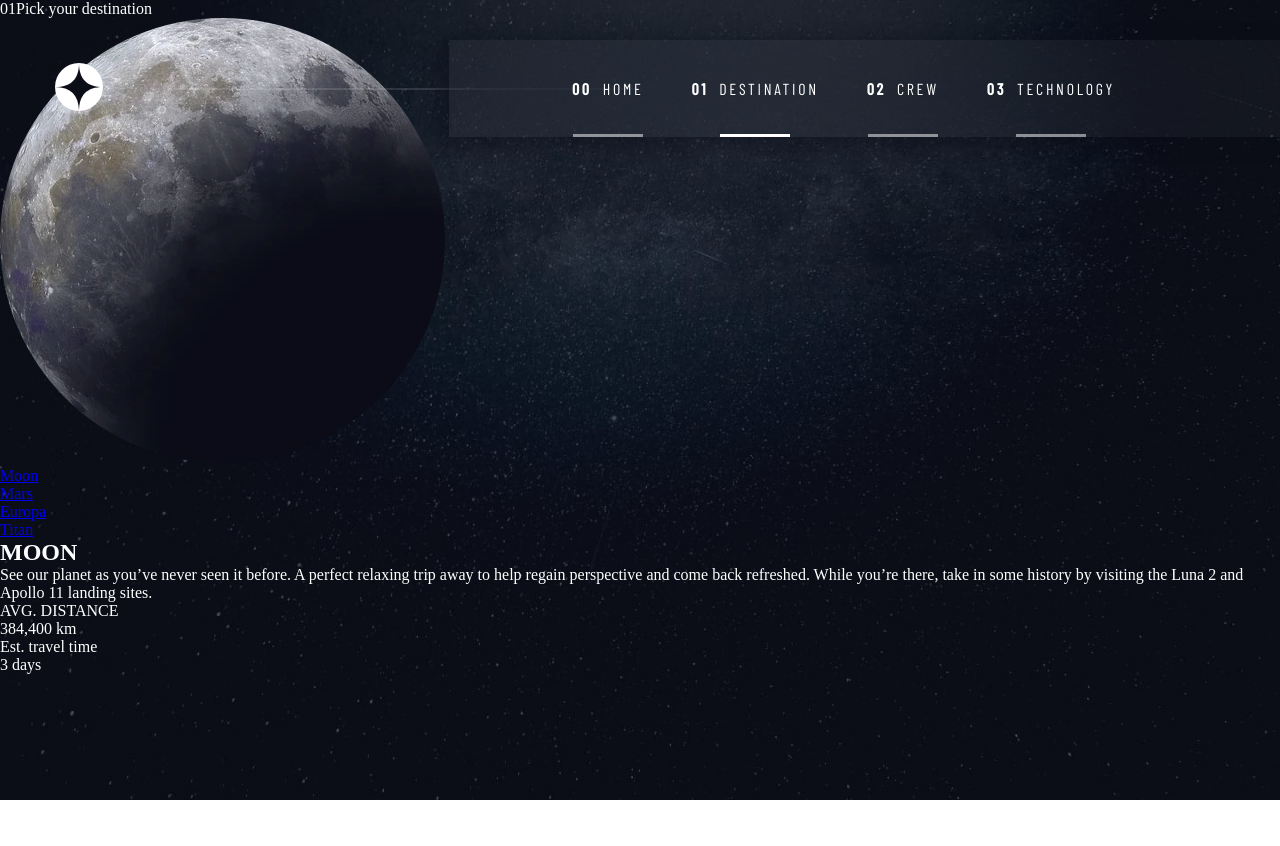
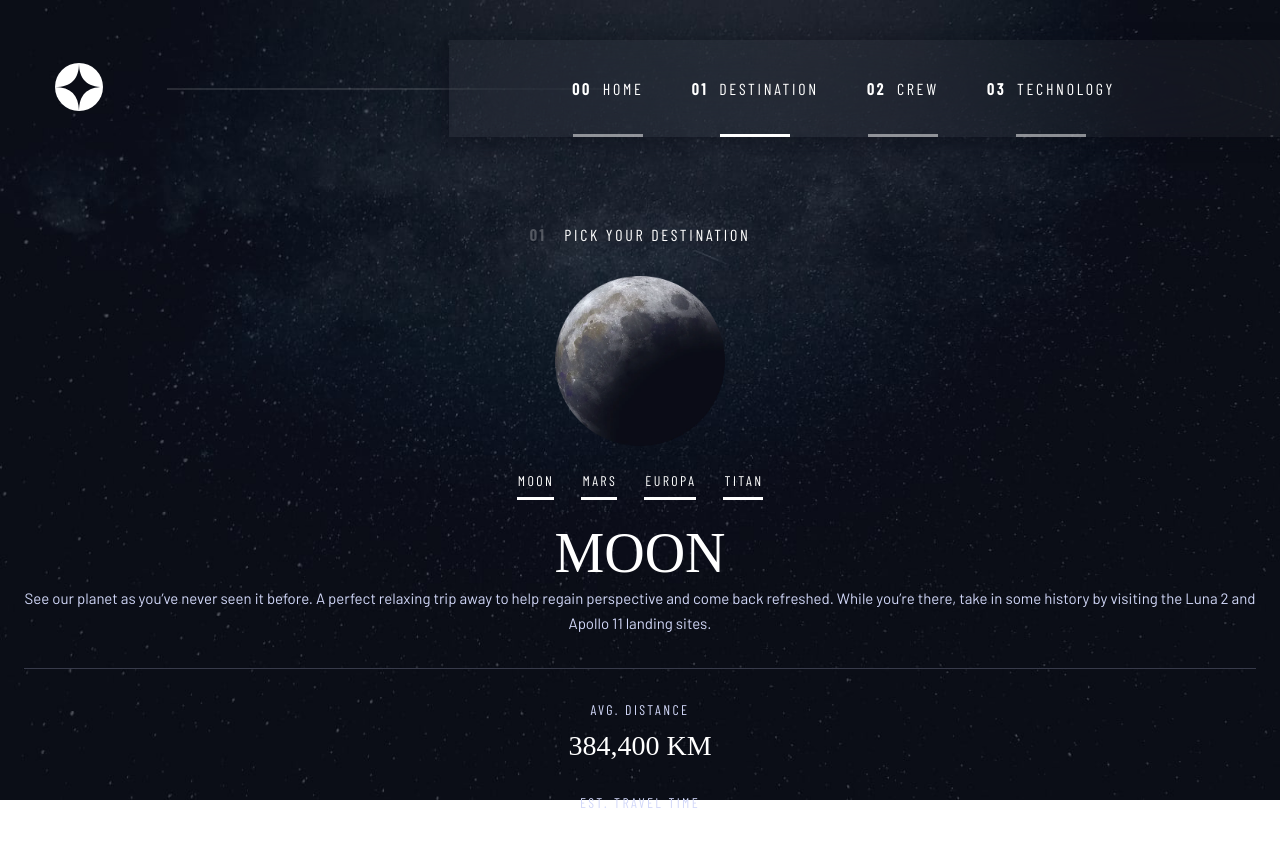
Before and after one commit to ionStici/space-tourism-website, a React (Create React App) app: page /destination in a window 1280 px wide. Shown: the top 846 px of the page. Before the commit the page ends 800 px from the top, so only its background shows below. Built offline with nearby package versions, Linux system fonts and the light colour scheme; a web font is replaced by a local one.

Commit message:
Add destination styles

```diff
--- a/src/components/Destinations.js
+++ b/src/components/Destinations.js
@@ -16,28 +16,48 @@ import titanPng from './../assets/destination/image-titan.png';
 import titanWebp from './../assets/destination/image-titan.webp';
 
 const Component = function (props) {
+    const setActiveLink = function ({ isActive }) {
+        const style = {
+            color: 'var(--color-white)',
+            borderBottom: '3px solid var(--color-white)',
+        };
+
+        if (isActive) return style;
+    };
+
     return (
-        <>
-            <div>
-                <p>
-                    <span>01</span>
-                    <span>Pick your destination</span>
+        <section className={styles.section}>
+            <div className={styles.bg}></div>
+            <div className={styles.planetWrapper}>
+                <p className={styles.title}>
+                    <span className={styles.titleNum}>01</span>
+                    <span className={styles.titleText}>
+                        Pick your destination
+                    </span>
                 </p>
 
-                <picture>
-                    <source srcSet={props.moonWebp} type="image/webp" />
-                    <source srcSet={props.moonPng} type="image/png" />
-                    <img src={props.moonPng} alt={props.name} />
-                </picture>
+                <div className={styles.imgWrapper}>
+                    <picture>
+                        <source srcSet={props.moonWebp} type="image/webp" />
+                        <source srcSet={props.moonPng} type="image/png" />
+                        <img
+                            className={styles.img}
+                            src={props.moonPng}
+                            alt={props.name}
+                        />
+                    </picture>
+                </div>
             </div>
 
-            <div>
-                <ul>
+            <div className={styles.contentWrapper}>
+                <ul className={styles.ul}>
                     {props.allPlanets.map(planet => {
                         return (
-                            <li key={planet}>
+                            <li className={styles.li} key={planet}>
                                 <NavLink
+                                    className={`${styles.link}`}
                                     to={`/destination/${planet.toLowerCase()}`}
+                                    style={props.moonTest}
                                 >
                                     {planet}
                                 </NavLink>
@@ -46,39 +66,63 @@ const Component = function (props) {
                     })}
                 </ul>
 
-                <h2>{props.name.toUpperCase()}</h2>
+                <h2 className={styles.h2}>{props.name.toUpperCase()}</h2>
 
-                <p>{props.description}</p>
+                <p className={styles.p}>{props.description}</p>
 
-                <div>
-                    <p>AVG. DISTANCE</p>
-                    <p>{props.distance}</p>
+                <div className={styles.distanceWrapper}>
+                    <p className={styles.heading}>AVG. DISTANCE</p>
+                    <p className={styles.res}>{props.distance}</p>
                 </div>
-                <div>
-                    <p>Est. travel time</p>
-                    <p>{props.travel}</p>
+                <div className={styles.travelWrapper}>
+                    <p className={styles.heading}>Est. travel time</p>
+                    <p className={styles.res}>{props.travel}</p>
                 </div>
             </div>
-        </>
+        </section>
     );
 };
 
 export const Destinations = function (props) {
     const navigate = useNavigate();
-    const goMoon = () => navigate('/destination/moon');
-    // const goMars = () => navigate('/destination/mars');
-    // const goEuropa = () => navigate('/destination/europa');
-    // const goTitan = () => navigate('/destination/titan');
+    const goDestinationPage = () => navigate('/destination');
 
+    const destination = useParams();
     const [data] = useState(info.destinations);
-    const [planets, setPlanets] = useState([]);
-    useEffect(() => setPlanets(data.map(planet => planet.name)), []);
-
     const [moon] = useState(data[0]);
     const [mars] = useState(data[1]);
     const [europa] = useState(data[2]);
     const [titan] = useState(data[3]);
-    const destination = useParams();
+    const [planets, setPlanets] = useState([]);
+    useEffect(() => setPlanets(data.map(planet => planet.name)), []);
+
+    const preventInexistentURL = function () {
+        if (
+            destination.planet !== 'moon' &&
+            destination.planet !== 'mars' &&
+            destination.planet !== 'europa' &&
+            destination.planet !== 'titan'
+        )
+            goDestinationPage();
+    };
+
+    useEffect(() => preventInexistentURL(), []);
+
+    console.log(window.location.pathname === '/destination');
+
+    const moonTest = function ({ isActive }) {
+        if (window.location.pathname === '/destination') {
+            return {
+                color: 'var(--color-white)',
+                borderBottom: '3px solid var(--color-white)',
+            };
+        } else if (isActive) {
+            return {
+                color: 'var(--color-white)',
+                borderBottom: '3px solid var(--color-white)',
+            };
+        }
+    };
 
     // if (destination.planet === 'moon') {
     //     return (
@@ -107,6 +151,7 @@ export const Destinations = function (props) {
                     description={mars.description}
                     distance={mars.distance}
                     travel={mars.travel}
+                    moonTest={moonTest}
                 />
             </main>
         );
@@ -123,6 +168,7 @@ export const Destinations = function (props) {
                     description={europa.description}
                     distance={europa.distance}
                     travel={europa.travel}
+                    moonTest={moonTest}
                 />
             </main>
         );
@@ -139,19 +185,11 @@ export const Destinations = function (props) {
                     description={titan.description}
                     distance={titan.distance}
                     travel={titan.travel}
+                    moonTest={moonTest}
                 />
             </main>
         );
     }
-
-    // if (
-    //     destination.planet !== 'moon' &&
-    //     destination.planet !== 'mars' &&
-    //     destination.planet !== 'europa' &&
-    //     destination.planet !== 'titan'
-    // ) {
-    //     goMoon();
-    // }
 
     return (
         <main className={styles.main}>
@@ -163,6 +201,7 @@ export const Destinations = function (props) {
                 description={moon.description}
                 distance={moon.distance}
                 travel={moon.travel}
+                moonTest={moonTest}
             />
         </main>
     );
--- a/src/components/Destinations.module.scss
+++ b/src/components/Destinations.module.scss
@@ -1,4 +1,9 @@
+// // // // //
+
 .main {
+}
+
+.bg {
     position: fixed;
     z-index: -2;
     left: 0;
@@ -18,6 +23,137 @@
     }
 }
 
-.main {
-    color: #fff;
+.section {
+    margin-top: 88px;
+    text-align: center;
 }
+
+// // // // //
+
+// .planetWrapper {}
+
+.title {
+    font-family: var(--font-barlow-con);
+    color: var(--color-white);
+    text-transform: uppercase;
+
+    font-size: 16px;
+    line-height: 19px;
+    letter-spacing: 2.7px;
+
+    margin-bottom: 32px;
+
+    &Num {
+        font-weight: 700;
+        opacity: 0.25;
+        margin-right: 18px;
+    }
+
+    &Text {
+        font-weight: 400;
+    }
+}
+
+.imgWrapper {
+    width: 170px;
+    height: 170px;
+    margin: 0 auto 26px auto;
+}
+
+.img {
+    width: 100%;
+}
+
+// // // // //
+
+.contentWrapper {
+    padding: 0 24px;
+}
+
+.ul {
+    display: flex;
+    justify-content: center;
+    list-style: none;
+    margin-bottom: 31px;
+}
+
+.li {
+    &:not(:last-child) {
+        margin-right: 27px;
+    }
+}
+
+.link {
+    font-family: var(--font-barlow-con);
+    color: var(--color-blue);
+    text-decoration: none;
+    text-transform: uppercase;
+
+    font-weight: 400;
+    font-size: 14px;
+    line-height: 17px;
+    letter-spacing: 2.3625px;
+
+    padding: 0 0 8px 1.25px;
+}
+
+.activeLink {
+    color: var(--color-white);
+}
+
+// // // // //
+
+.h2 {
+    font-family: var(--font-bellef);
+    color: var(--color-white);
+    font-weight: 400;
+    font-size: 56px;
+    line-height: 64px;
+    margin-bottom: 1px;
+}
+
+.p {
+    font-family: var(--font-barlow);
+    color: var(--color-blue);
+    font-weight: 400;
+    font-size: 15px;
+    line-height: 25px;
+    padding-bottom: 32px;
+    margin-bottom: 32px;
+    border-bottom: 1px solid #383b4b;
+}
+
+// // // // //
+
+.distanceWrapper {
+    margin-bottom: 32px;
+}
+
+.travelWrapper {
+    margin-bottom: 58px;
+}
+
+.heading {
+    font-family: var(--font-barlow-con);
+    color: var(--color-blue);
+    text-transform: uppercase;
+
+    font-weight: 400;
+    font-size: 14px;
+    line-height: 17px;
+    letter-spacing: 2.3625px;
+
+    margin-bottom: 12px;
+}
+
+.res {
+    font-family: var(--font-bellef);
+    color: var(--color-white);
+    text-transform: uppercase;
+
+    font-weight: 400;
+    font-size: 28px;
+    line-height: 32px;
+}
+
+// // // // //
--- a/src/index.css
+++ b/src/index.css
@@ -45,6 +45,7 @@ li:has(a.active)::after {
     li:has(a.active)::after {
         width: 36px;
         height: 3px;
+        font-size: ;
         left: 50%;
         transform: translateX(-50%);
         bottom: 0;
```
